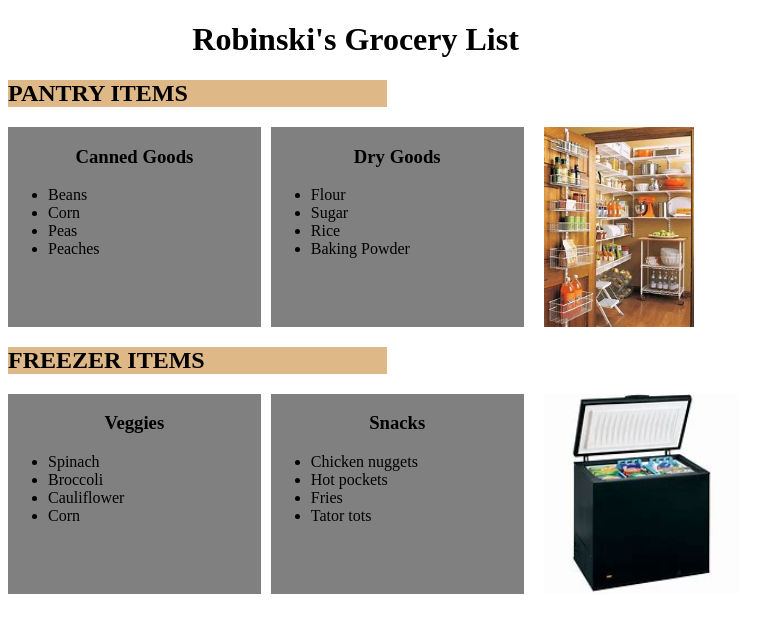
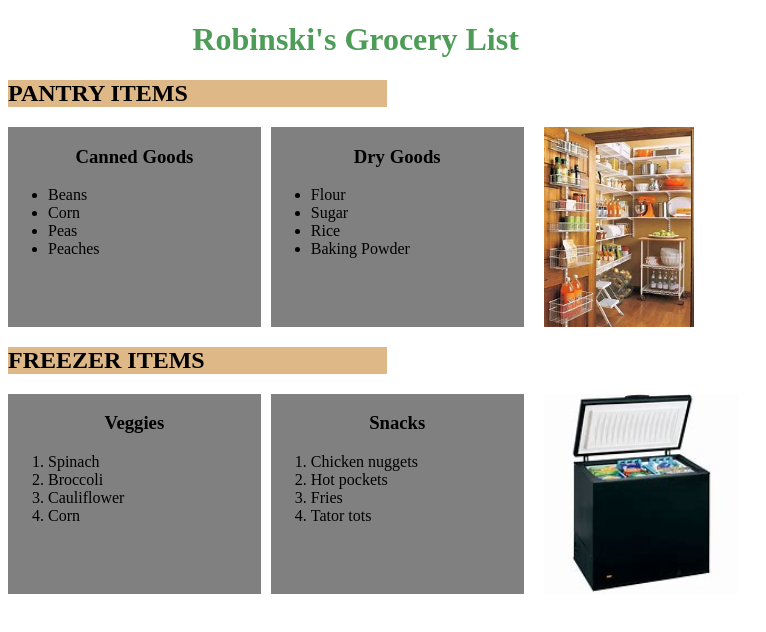
Before and after one commit to rderieux/GroceryList, a plain HTML site: page index.html in a window 1280 px wide. Shown: the whole page, without its empty margins (0-766 px from the left). Drawn offline with Linux system fonts and the light colour scheme.

Commit message:
Changed an unordered list to an ordered list

```diff
--- a/index.html
+++ b/index.html
@@ -7,7 +7,7 @@
     <title>Grocery List</title>
     <style>
       header {
-        color: black;
+        color: rgb(77, 156, 87);
         background: white;
       }
     </style>
@@ -43,21 +43,21 @@
       <section class="freezer">
         <section class="container">
           <h3 class="title">Veggies</h3>
-          <ul>
+          <ol>
             <li>Spinach</li>
             <li>Broccoli</li>
             <li>Cauliflower</li>
             <li>Corn</li>
-          </ul>
+          </ol>
         </section>
         <section class="container">
           <h3 class="title">Snacks</h3>
-          <ul>
+          <ol>
             <li>Chicken nuggets</li>
             <li>Hot pockets</li>
             <li>Fries</li>
             <li>Tator tots</li>
-          </ul>
+          </ol>
         </section>
         <img class="image" src="./Images/freezer.jfif" />
       </section>
```
